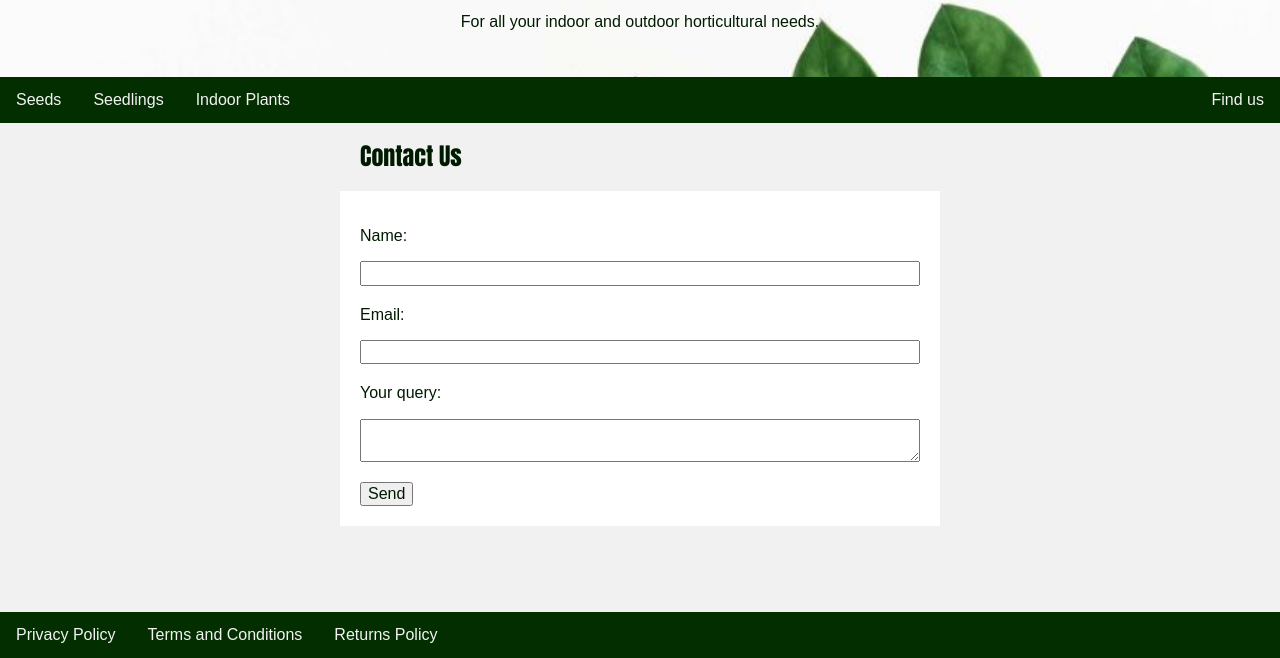
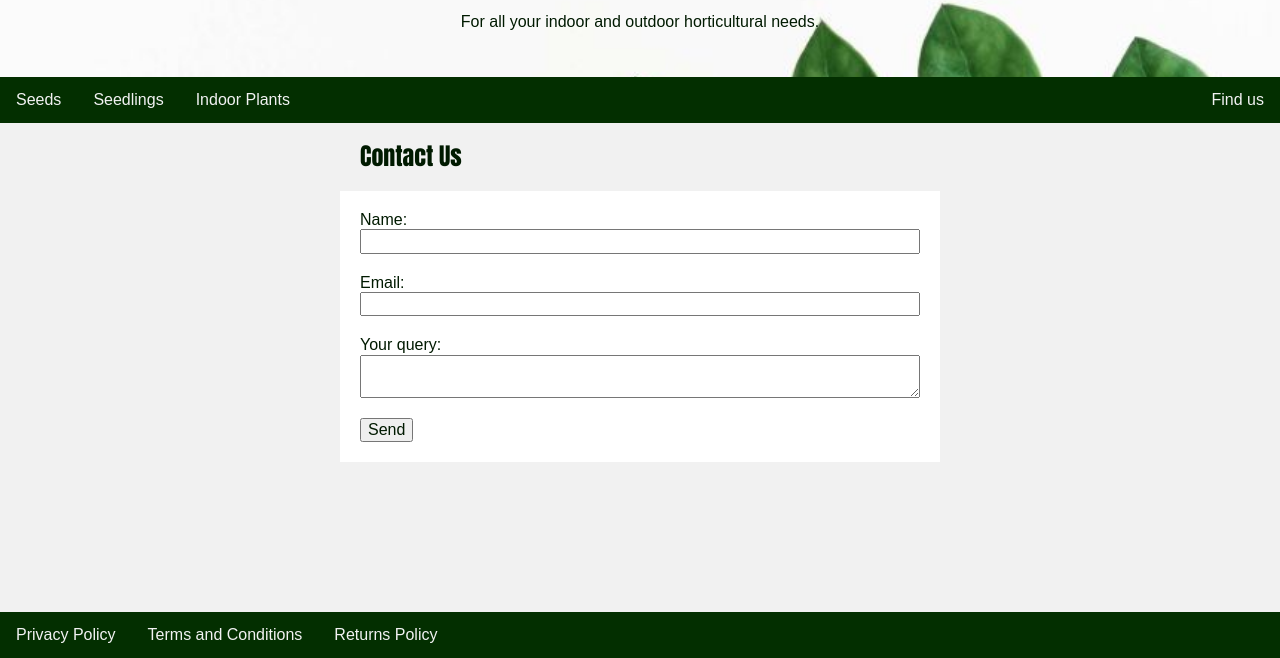
Before and after one commit to owennci/GardenHeavenSampleSite, a plain HTML site: page about.html in a window 1280 px wide. Shown: the part 142-800 px from the top of the page. Drawn offline with Linux system fonts and the light colour scheme.

Commit message:
Better form layout

```diff
--- a/about.html
+++ b/about.html
@@ -22,15 +22,15 @@
         <h2>Contact Us</h2>
         <form data-netlify="true" method="POST" name="Contact" class="card">
           <label>
-            <p>Name:</p>
+            Name:
             <input type="text" name="name" />
           </label>
           <label>
-            <p>Email:</p>
+            Email:
             <input type="email" name="email" />
           </label>
           <label>
-            <p>Your query:</p>
+            Your query:
             <textarea name="query"></textarea>
           </label>
           <button type="submit">Send</button>
```
